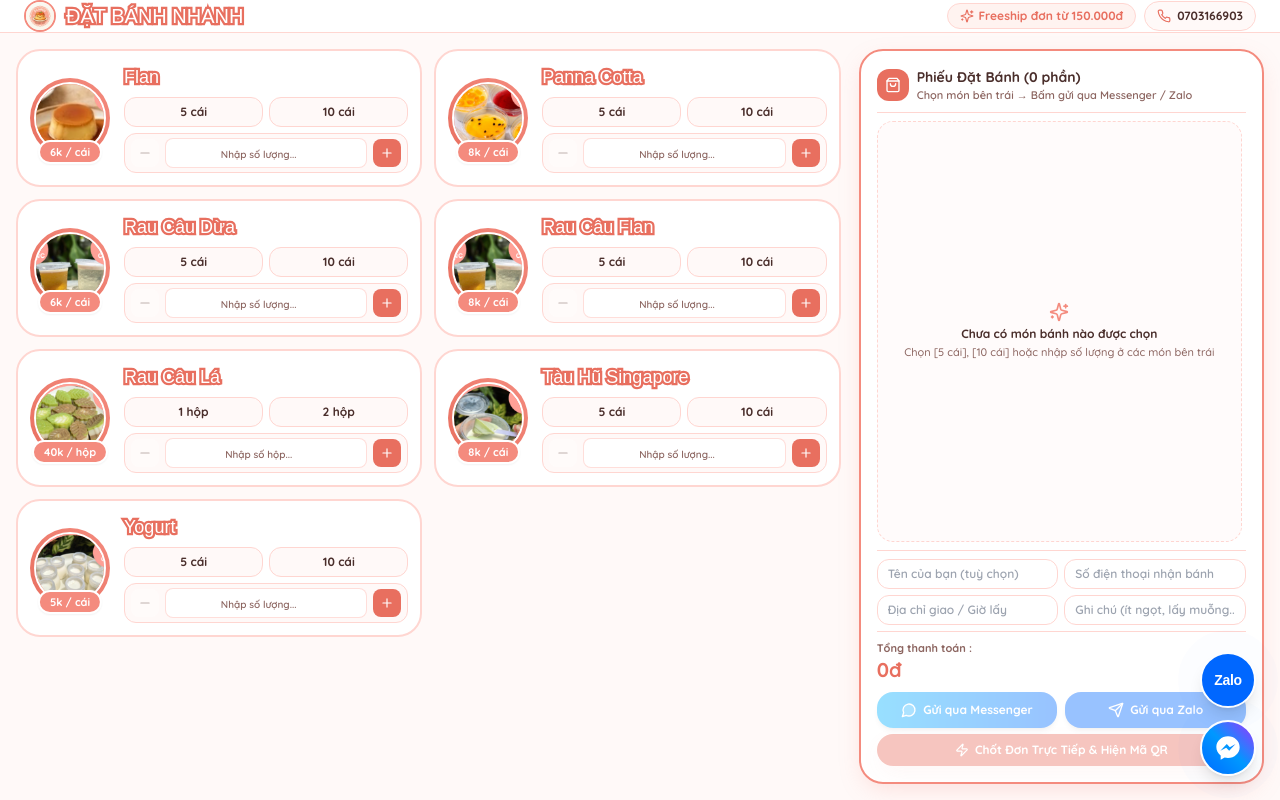
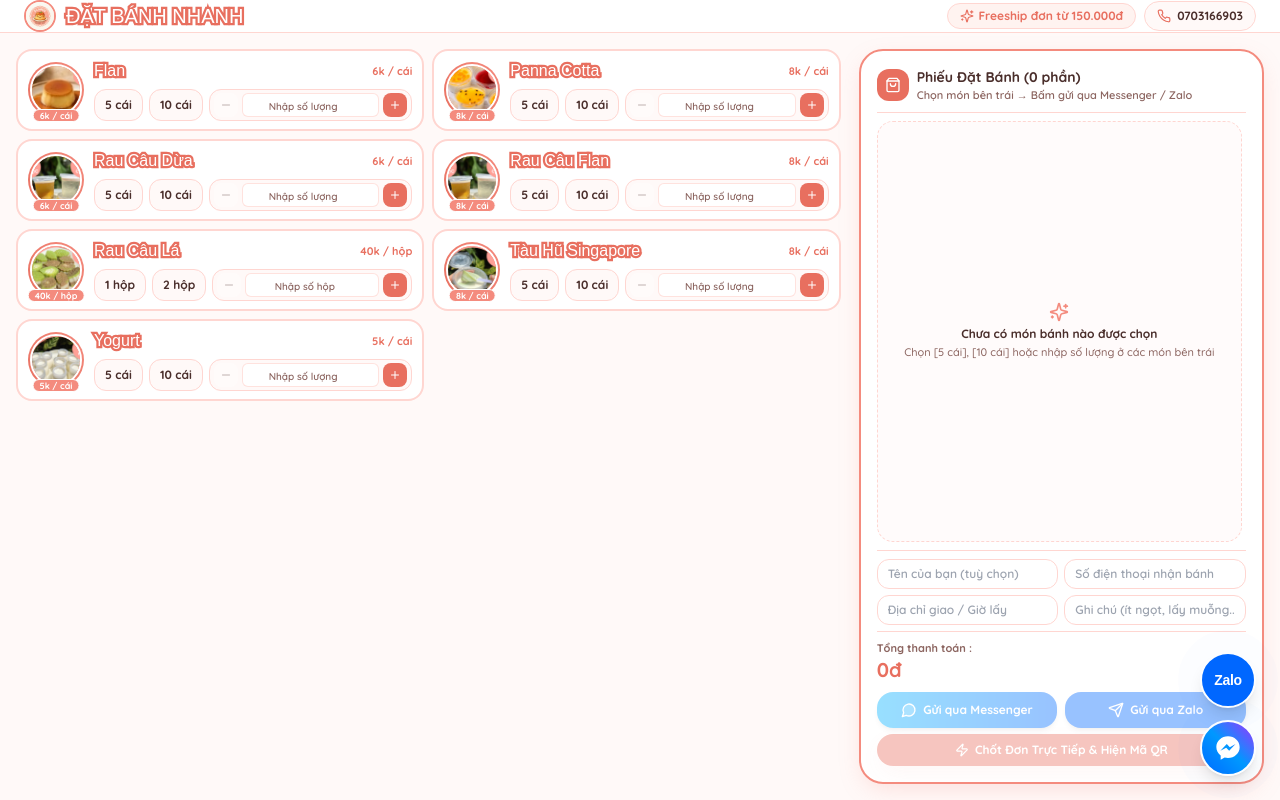
Before and after one commit to kura-hashed/flandi, a Next.js app: page /order in a window 1280 px wide. Built offline with nearby package versions, Linux system fonts and the light colour scheme; a web font is replaced by a local one.

Commit message:
feat(order): optimize vertical space with 2-row right layout and single-row quantity controls

```diff
--- a/src/app/order/page.tsx
+++ b/src/app/order/page.tsx
@@ -392,40 +392,41 @@ export default function QuickSingleScreenOrderPage() {
 
       {/* Main 1-Screen Workspace */}
       <main className="flex-1 max-w-7xl w-full mx-auto p-2.5 sm:p-4 lg:overflow-hidden grid grid-cols-1 lg:grid-cols-12 gap-3 sm:gap-4 items-stretch">
-        {/* Left 8 Columns: Horizontal Row Product Cards (1 per row on mobile, 2 per row on tablet/desktop) */}
-        <div className="lg:col-span-8 flex flex-col justify-between lg:overflow-y-auto pr-0.5">
+        {/* Left 8 Columns: Ultra-Compact Horizontal Row Product Cards */}
+        <div className="lg:col-span-8 flex flex-col justify-start lg:overflow-y-auto pr-0.5">
           {loading ? (
-            <div className="grid grid-cols-1 sm:grid-cols-2 gap-2.5 h-full">
+            <div className="grid grid-cols-1 sm:grid-cols-2 gap-2">
               {[1, 2, 3, 4, 5, 6, 7].map((n) => (
                 <div
                   key={n}
-                  className="h-28 rounded-3xl bg-white/70 border border-flandi-pink animate-pulse p-3"
+                  className="h-20 rounded-2xl bg-white/70 border border-flandi-pink animate-pulse p-2.5"
                 />
               ))}
             </div>
           ) : (
-            <div className="grid grid-cols-1 sm:grid-cols-2 gap-2.5 sm:gap-3 content-start">
+            <div className="grid grid-cols-1 sm:grid-cols-2 gap-2 content-start">
               {products.map((product) => {
                 const currentQty = getQtyForProduct(product.id);
                 const unitLabel = product.unit || "cái";
                 const isBoxProduct =
                   unitLabel.toLowerCase() === "hộp" ||
                   product.id === "prod-rau-cau-la";
+                const preset1 = isBoxProduct ? 1 : 5;
+                const preset2 = isBoxProduct ? 2 : 10;
 
                 return (
                   <div
                     key={product.id}
-                    className={`rounded-2xl sm:rounded-3xl border-2 p-2.5 sm:p-3 transition-all flex items-center gap-3 sm:gap-3.5 relative ${
+                    className={`rounded-2xl border-2 px-2.5 py-2 transition-all flex items-center gap-2.5 relative ${
                       currentQty > 0
-                        ? "bg-white border-flandi-coral shadow-cute ring-2 ring-flandi-salmon/30"
+                        ? "bg-white border-flandi-coral shadow-cute ring-1 ring-flandi-salmon/30"
                         : "bg-white/95 border-flandi-pink hover:border-flandi-salmon shadow-2xs"
                     }`}
                   >
-                    {/* Left: Circular Product Photo + Price Badge */}
-                    <div className="shrink-0 flex flex-col items-center justify-center">
+                    {/* Left: Compact Circular Product Photo */}
                     <div
                       onClick={() => updateQty(product, 1)}
-                        className="cursor-pointer relative w-20 h-20 sm:w-22 sm:h-22 rounded-full p-1 bg-gradient-to-tr from-flandi-coral to-flandi-salmon shrink-0 group shadow-xs"
+                      className="cursor-pointer relative w-14 h-14 sm:w-15 sm:h-15 rounded-full p-0.5 bg-gradient-to-tr from-flandi-coral to-flandi-salmon shrink-0 group shadow-2xs"
                       title={`Chạm để +1 ${unitLabel} nhanh`}
                     >
                       <img
@@ -433,39 +434,42 @@ export default function QuickSingleScreenOrderPage() {
                         alt={product.name}
                         className="w-full h-full object-cover rounded-full border-2 border-white group-hover:scale-105 transition"
                       />
-                        <span className="absolute -bottom-1.5 left-1/2 -translate-x-1/2 whitespace-nowrap px-2.5 py-0.5 rounded-full bg-flandi-salmon text-white text-[11px] font-extrabold border-2 border-white shadow-sm">
+                      <span className="absolute -bottom-1 left-1/2 -translate-x-1/2 whitespace-nowrap px-1.5 py-0.2 rounded-full bg-flandi-salmon text-white text-[9px] font-extrabold border border-white shadow-2xs leading-tight">
                         {product.badgeText}
                       </span>
                     </div>
-                    </div>
 
-                    {/* Right: Product Name + Quantity Options */}
-                    <div className="flex-1 min-w-0 flex flex-col justify-between space-y-1.5">
-                      {/* Full Product Name + Selected Badge */}
-                      <div className="flex items-center justify-between gap-2">
-                        <h2 className="font-display text-base sm:text-lg text-sticker-sm leading-snug break-words">
+                    {/* Right: 2 Compact Rows (Row 1: Product Name, Row 2: 5 | 10 | Direct Input on same row) */}
+                    <div className="flex-1 min-w-0 flex flex-col justify-center gap-1.5">
+                      {/* Row 1: Full Product Name + Selected Status */}
+                      <div className="flex items-center justify-between gap-1.5">
+                        <h2 className="font-display text-sm sm:text-base text-sticker-sm leading-none break-words">
                           {product.name}
                         </h2>
-                        {currentQty > 0 && (
-                          <span className="shrink-0 px-2 py-0.5 rounded-full bg-flandi-coral text-white text-[10px] font-black shadow-2xs">
-                            Đã chọn: {currentQty} {unitLabel}
+                        {currentQty > 0 ? (
+                          <span className="shrink-0 px-2 py-0.5 rounded-full bg-flandi-coral text-white text-[10px] font-black leading-none">
+                            {currentQty} {unitLabel} •{" "}
+                            {formatVND(product.price * currentQty)}
+                          </span>
+                        ) : (
+                          <span className="shrink-0 text-[11px] font-extrabold text-flandi-coral">
+                            {product.badgeText}
                           </span>
                         )}
                       </div>
 
-                      {/* Quick Select Buttons: [5 cái | 10 cái] or [1 hộp | 2 hộp] */}
-                      <div className="grid grid-cols-2 gap-1.5">
+                      {/* Row 2: [5 cái / 1 hộp] + [10 cái / 2 hộp] + [Direct Number Input] all on 1 single line */}
+                      <div className="flex items-center gap-1.5">
                         <button
                           type="button"
-                          onClick={() => {
-                            const preset1 = isBoxProduct ? 1 : 5;
+                          onClick={() =>
                             setExactQty(
                               product,
                               currentQty === preset1 ? 0 : preset1
-                            );
-                          }}
-                          className={`py-1.5 px-2 rounded-xl text-xs font-extrabold border transition ${
-                            currentQty === (isBoxProduct ? 1 : 5)
+                            )
+                          }
+                          className={`shrink-0 h-8 px-2.5 rounded-xl text-xs font-extrabold border transition whitespace-nowrap ${
+                            currentQty === preset1
                               ? "bg-flandi-coral text-white border-flandi-coral shadow-2xs"
                               : "bg-flandi-bg hover:bg-flandi-cream text-flandi-dark border-flandi-pink"
                           }`}
@@ -475,32 +479,30 @@ export default function QuickSingleScreenOrderPage() {
 
                         <button
                           type="button"
-                          onClick={() => {
-                            const preset2 = isBoxProduct ? 2 : 10;
+                          onClick={() =>
                             setExactQty(
                               product,
                               currentQty === preset2 ? 0 : preset2
-                            );
-                          }}
-                          className={`py-1.5 px-2 rounded-xl text-xs font-extrabold border transition ${
-                            currentQty === (isBoxProduct ? 2 : 10)
+                            )
+                          }
+                          className={`shrink-0 h-8 px-2.5 rounded-xl text-xs font-extrabold border transition whitespace-nowrap ${
+                            currentQty === preset2
                               ? "bg-flandi-coral text-white border-flandi-coral shadow-2xs"
                               : "bg-flandi-bg hover:bg-flandi-cream text-flandi-dark border-flandi-pink"
                           }`}
                         >
                           {isBoxProduct ? "2 hộp" : "10 cái"}
                         </button>
-                      </div>
 
-                      {/* Direct Number Input Box */}
-                      <div className="flex items-center justify-between bg-flandi-bg rounded-xl px-1.5 py-1 border border-flandi-pink">
+                        {/* Direct Quantity Input on the same row */}
+                        <div className="flex-1 min-w-0 h-8 flex items-center bg-flandi-bg rounded-xl px-1 border border-flandi-pink">
                           <button
                             type="button"
                             onClick={() => updateQty(product, -1)}
                             disabled={currentQty <= 0}
-                          className="w-7 h-7 rounded-lg bg-white hover:bg-flandi-pink/50 text-flandi-dark disabled:opacity-35 flex items-center justify-center shadow-2xs transition active:scale-90 shrink-0"
+                            className="w-6 h-6 rounded-lg bg-white hover:bg-flandi-pink/50 text-flandi-dark disabled:opacity-35 flex items-center justify-center shadow-2xs transition active:scale-90 shrink-0"
                           >
-                          <Minus className="w-3.5 h-3.5" />
+                            <Minus className="w-3 h-3" />
                           </button>
 
                           <input
@@ -508,7 +510,7 @@ export default function QuickSingleScreenOrderPage() {
                             min={0}
                             value={currentQty || ""}
                             placeholder={
-                            isBoxProduct ? "Nhập số hộp..." : "Nhập số lượng..."
+                              isBoxProduct ? "Nhập số hộp" : "Nhập số lượng"
                             }
                             onChange={(e) =>
                               setExactQty(
@@ -516,16 +518,17 @@ export default function QuickSingleScreenOrderPage() {
                                 parseInt(e.target.value, 10) || 0
                               )
                             }
-                          className="w-full mx-1.5 text-center font-extrabold text-xs sm:text-sm text-flandi-coral bg-white rounded-lg border border-flandi-pink/80 py-1 px-1 placeholder:text-[10px] placeholder:font-semibold placeholder:text-flandi-muted focus:border-flandi-coral focus:outline-none"
+                            className="w-full min-w-0 mx-1 text-center font-extrabold text-xs text-flandi-coral bg-white rounded-md border border-flandi-pink/70 h-6 px-1 placeholder:text-[10px] placeholder:font-semibold placeholder:text-flandi-muted focus:border-flandi-coral focus:outline-none"
                           />
 
                           <button
                             type="button"
                             onClick={() => updateQty(product, 1)}
-                          className="w-7 h-7 rounded-lg bg-flandi-coral hover:bg-flandi-salmon text-white flex items-center justify-center shadow-2xs transition active:scale-90 shrink-0"
+                            className="w-6 h-6 rounded-lg bg-flandi-coral hover:bg-flandi-salmon text-white flex items-center justify-center shadow-2xs transition active:scale-90 shrink-0"
                           >
-                          <Plus className="w-3.5 h-3.5" />
+                            <Plus className="w-3 h-3" />
                           </button>
+                        </div>
                       </div>
                     </div>
                   </div>
```
Lines whose indentation alone changed are shown as unchanged.
